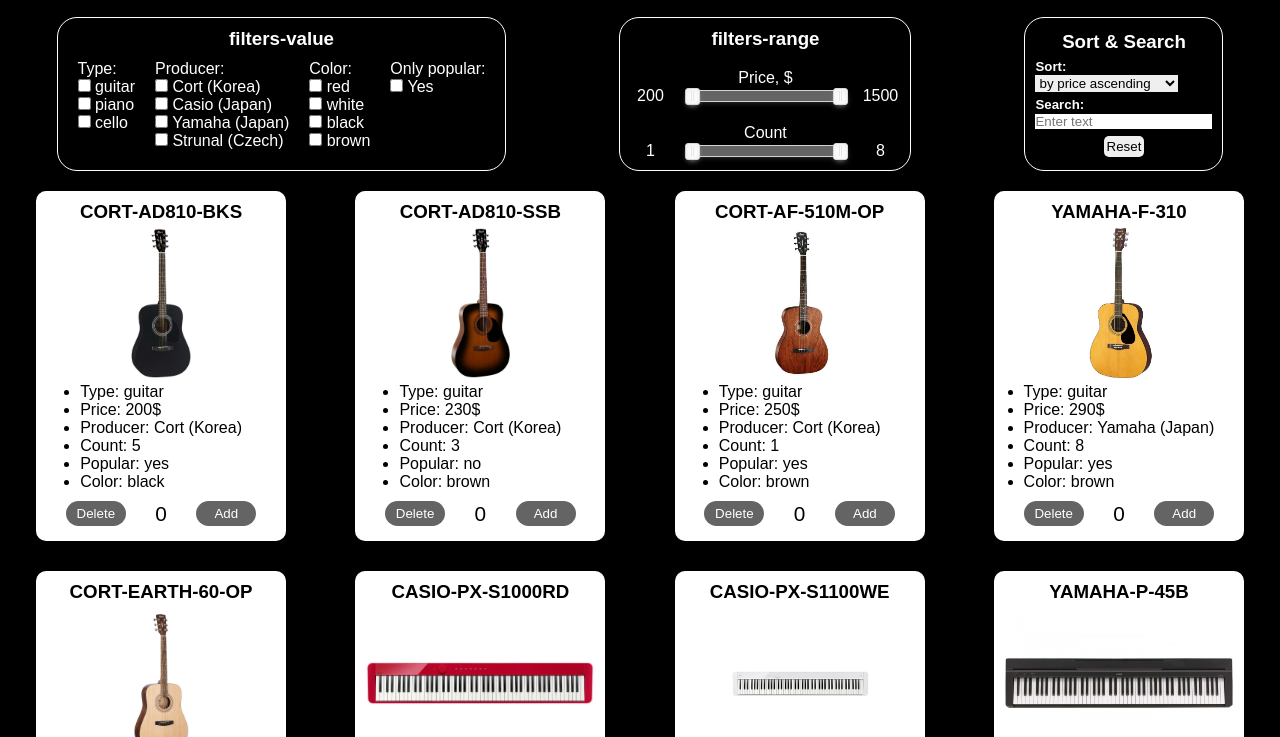
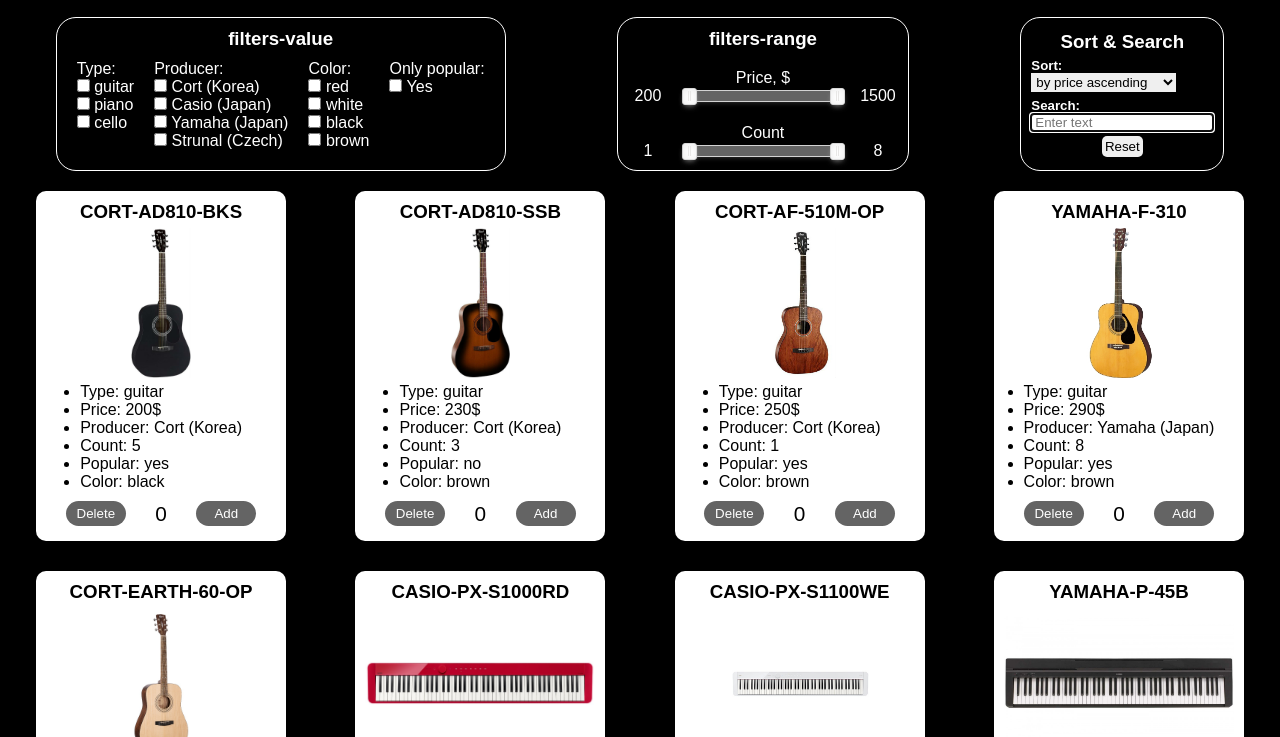
Before and after one commit to Ilya2502/stage2-RSSchool, a website built with webpack: page Online-Store/src/index.html in a window 1280 px wide. Shown: the part 63-800 px from the top of the page. Built offline with nearby package versions, Linux system fonts and the light colour scheme.

Commit message:
feat: add autofocus to search

```diff
--- a/Online-Store/src/global.css
+++ b/Online-Store/src/global.css
@@ -235,6 +235,14 @@
     cursor: pointer;
 }
 
+.search, #select-sort {
+    padding: 1px;
+}
+
+.search {
+    padding-left: 4px;
+}
+
 
 
 
--- a/Online-Store/src/index.html
+++ b/Online-Store/src/index.html
@@ -148,7 +148,7 @@
 
                     <div class="search-container">
                         <h5 class="search-title">Search:</h5>
-                        <input placeholder="Enter text" type="text" class="search" value="">
+                        <input placeholder="Enter text" type="text" class="search" value="" autofocus="true">
                     </div>
 
                     <button class="reset">Reset</button>
```
